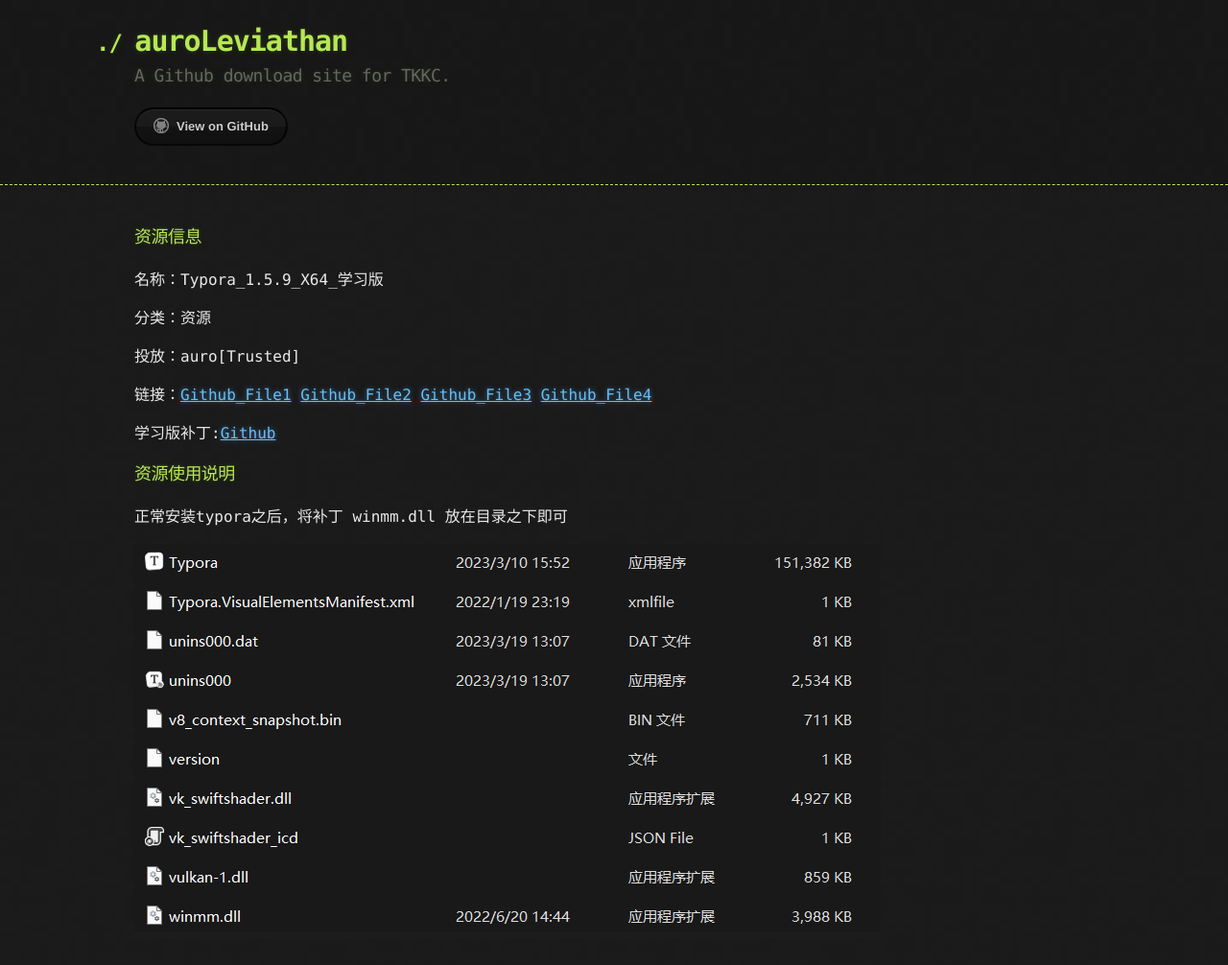
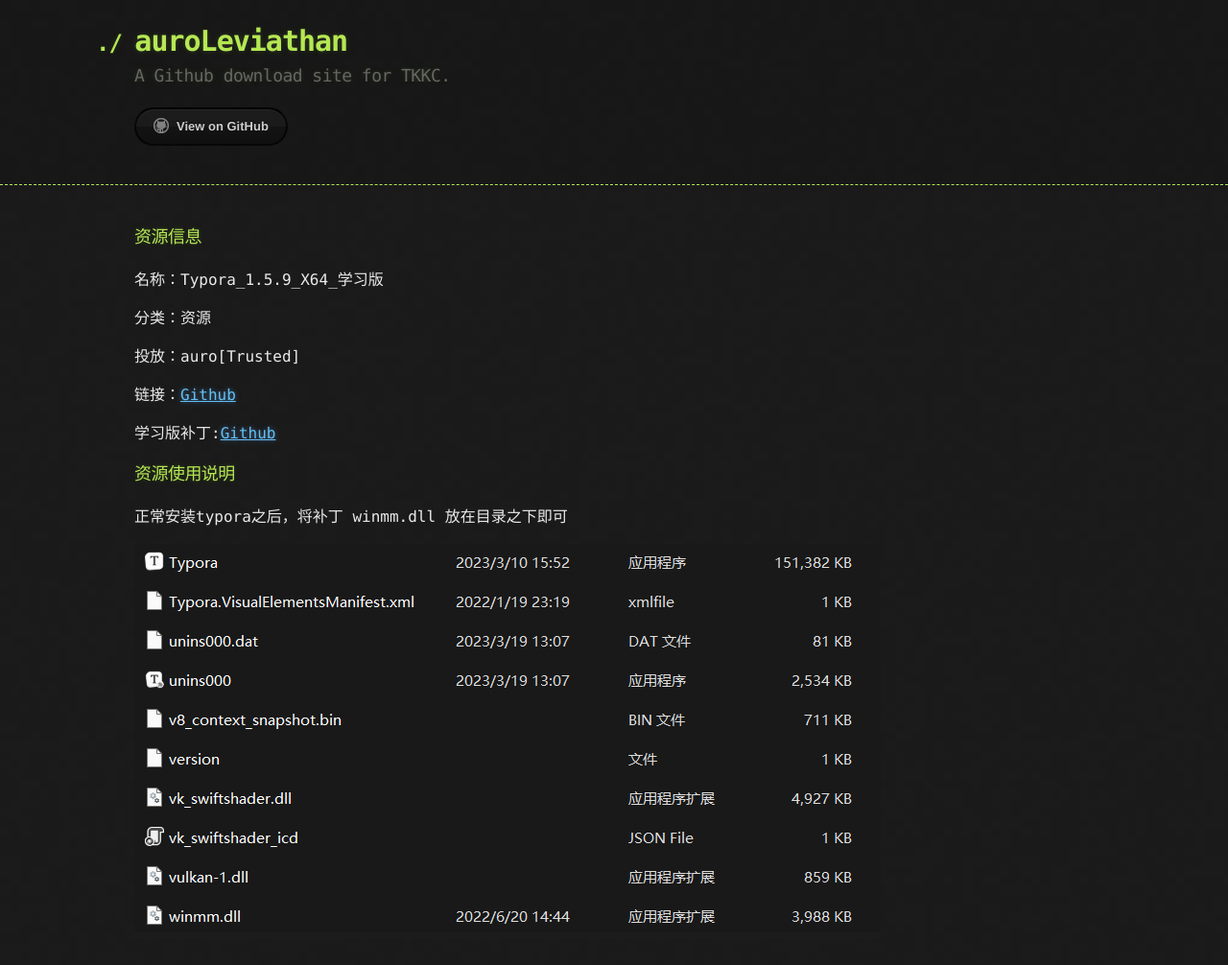
Before and after one commit to THSLP13/leviathan_toolsite, a Jekyll site: the page built from Resource_Typora_1_5_9_learnVer.md, in a window 1280 px wide. Shown: the whole page at 96% size. Built offline with Jekyll 4.4.1, drawn with Linux system fonts in a browser that asks for light colours; our own code applies the rules of GitHub Pages for plain Markdown files.

Commit message:
Update Resource_Typora_1_5_9_learnVer.md

```diff
--- a/Resource_Typora_1_5_9_learnVer.md
+++ b/Resource_Typora_1_5_9_learnVer.md
@@ -6,7 +6,7 @@
 
 投放：auro[Trusted]
 
-链接：[Github_File1](.\resource\program\typora\typora-setup-x64-1.5.9.7z.001)  [Github_File2](.\resource\program\typora\typora-setup-x64-1.5.9.7z.002)  [Github_File3](.\resource\program\typora\typora-setup-x64-1.5.9.7z.003)  [Github_File4](.\resource\program\typora\typora-setup-x64-1.5.9.7z.004)
+链接：[Github]([https://github.com/THSLP13/thslp13.github.io/releases/download/resourcePack/typora-x64-1.5.9.zip])
 
 学习版补丁:[Github](.\resource\program\typora\winmm.dll)
 
```
